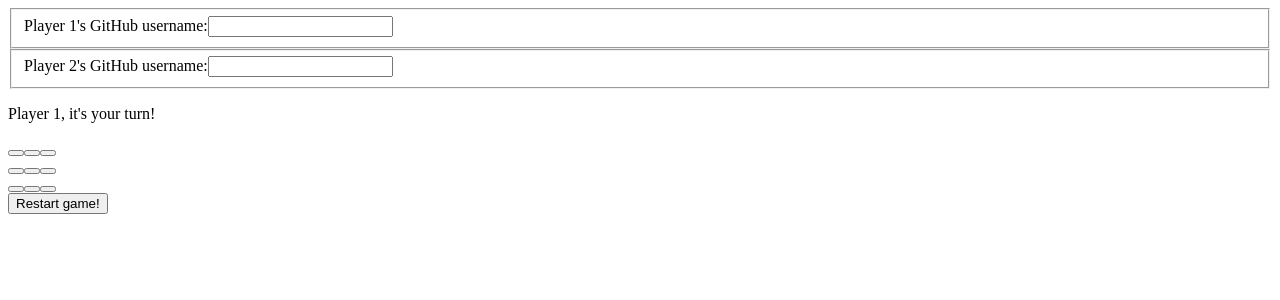
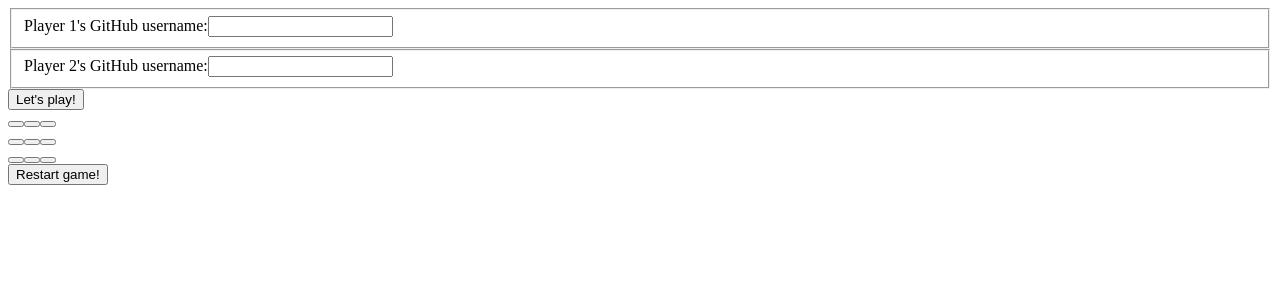
Before and after one commit to FACxBeamery/Thomas-Projec-Wek-6, a React app: page / in a window 1280 px wide. Shown: the top 300 px of the page. Built offline with nearby package versions, Linux system fonts and the light colour scheme.

Commit message:
Add API call so the players user image appears Relates #9

```diff
--- a/src/components/EnterPlayers.js
+++ b/src/components/EnterPlayers.js
@@ -1,17 +1,64 @@
 import React from "react";
 import styles from "../index.css";
 
-const EnterPlayers = () => {
+const EnterPlayers = (props) => {
+	const [player1UsernameInput, setPlayer1UsernameInput] = React.useState("");
+	const [player2UsernameInput, setPlayer2UsernameInput] = React.useState("");
+
+	const handleSubmit = (event) => {
+		event.preventDefault();
+		const gitHubUserRegex = /^[a-z\d](?:[a-z\d]|-(?=[a-z\d])){0,38}$/i;
+
+		if (gitHubUserRegex.test(player1UsernameInput)) {
+			props.setPlayer1Username(player1UsernameInput);
+		} else {
+			props.setPlayer1Username(false);
+		}
+
+		if (gitHubUserRegex.test(player2UsernameInput)) {
+			props.setPlayer2Username(player2UsernameInput);
+		} else {
+			props.setPlayer2Username(false);
+		}
+	};
+
 	return (
-		<form className={styles.form}>
+		<form className={styles.form} onSubmit={handleSubmit}>
 			<fieldset>
 				<label htmlFor="player-1">Player 1's GitHub username:</label>
-				<input type="text" name="player-one-username" />
+				<input
+					type="text"
+					name="player-one-username"
+					onChange={(event) =>
+						setPlayer1UsernameInput(event.target.value)
+					}
+				/>
+				{props.player1Username !== false ? null : (
+					<div className={styles.invalidUsername}>
+						Are you sure? This looks like an invalid GitHub
+						username.
+					</div>
+				)}
 			</fieldset>
 			<fieldset>
 				<label htmlFor="player-2">Player 2's GitHub username:</label>
-				<input type="text" name="player-two-username" />
+				<input
+					type="text"
+					name="player-two-username"
+					onChange={(event) =>
+						setPlayer2UsernameInput(event.target.value)
+					}
+				/>
+				{props.player2Username !== false ? null : (
+					<div className={styles.invalidUsername}>
+						Are you sure? This looks like an invalid GitHub
+						username.
+					</div>
+				)}
 			</fieldset>
+			<button type="submit" name="" className={styles.submitButton}>
+				Let's play!
+			</button>
 		</form>
 	);
 };
--- a/src/components/Game.js
+++ b/src/components/Game.js
@@ -4,6 +4,7 @@ import Board from "./Board.js";
 import Status from "./Status.js";
 import RestartButton from "./RestartButton.js";
 import EnterPlayers from "./EnterPlayers.js";
+import GitHubImage from "./GitHubImage.js";
 
 const Game = (props) => {
 	const [squares, setSquares] = React.useState(Array(9).fill(null));
@@ -11,9 +12,38 @@ const Game = (props) => {
 	const [winner, setWinner] = React.useState(null);
 	const [boardFull, setBoardFull] = React.useState(false);
 
+	const [player1Username, setPlayer1Username] = React.useState();
+	const [player2Username, setPlayer2Username] = React.useState();
+	const [player1GitHubImageURL, setPlayer1GitHubImageURL] = React.useState(
+		null
+	);
+	const [player2GitHubImageURL, setPlayer2GitHubImageURL] = React.useState(
+		null
+	);
+
 	return (
 		<main>
-			<EnterPlayers />
+			<EnterPlayers
+				player1Username={player1Username}
+				setPlayer1Username={setPlayer1Username}
+				player2Username={player2Username}
+				setPlayer2Username={setPlayer2Username}
+				player1GitHubImageURL={player1GitHubImageURL}
+				setPlayer1GitHubImageURL={setPlayer1GitHubImageURL}
+				player2GitHubImageURL={player2GitHubImageURL}
+				setPlayer2GitHubImageURL={setPlayer2GitHubImageURL}
+			/>
+			{player1Username && player2Username ? (
+				<GitHubImage
+					player1Username={player1Username}
+					player2Username={player2Username}
+					player1GitHubImageURL={player1GitHubImageURL}
+					setPlayer1GitHubImageURL={setPlayer1GitHubImageURL}
+					player2GitHubImageURL={player2GitHubImageURL}
+					setPlayer2GitHubImageURL={setPlayer2GitHubImageURL}
+				/>
+			) : null}
+			{player1Username && player2Username ? (
 				<Status
 					squares={squares}
 					p1Turn={p1Turn}
@@ -21,7 +51,10 @@ const Game = (props) => {
 					setWinner={setWinner}
 					boardFull={boardFull}
 					setBoardFull={setBoardFull}
+					player1Username={player1Username}
+					player2Username={player2Username}
 				/>
+			) : null}
 			<Board
 				squares={squares}
 				setSquares={setSquares}
--- /dev/null
+++ b/src/components/GitHubImage.js
@@ -0,0 +1,47 @@
+import React from "react";
+import styles from "../index.css";
+import getUserGitHubPicture from "../utils/getUserGitHubPicture.js";
+
+const GitHubImage = (props) => {
+	React.useEffect(() => {
+		getUserGitHubPicture(props.player1Username)
+			.then((data) => {
+				if (data) {
+					console.log(data.avatar_url);
+					props.setPlayer1GitHubImageURL(data.avatar_url);
+				}
+			})
+			.catch(
+				console.error("Cannot retrieve the GitHub image for Player 1")
+			);
+	}, []);
+
+	React.useEffect(() => {
+		getUserGitHubPicture(props.player2Username)
+			.then((data) => {
+				if (data) {
+					props.setPlayer2GitHubImageURL(data.avatar_url);
+				}
+			})
+			.catch(
+				console.error("Cannot retrieve the GitHub image for Player 2")
+			);
+	}, []);
+
+	return (
+		<div>
+			<img
+				className={styles.gitHbImage}
+				src={props.player1GitHubImageURL}
+				alt="The GitHub avatar of Player 1"
+			/>
+			<img
+				className={styles.gitHbImage}
+				src={props.player2GitHubImageURL}
+				alt="The GitHub avatar of Player 2"
+			/>
+		</div>
+	);
+};
+
+export default GitHubImage;
--- a/src/components/Status.js
+++ b/src/components/Status.js
@@ -12,9 +12,9 @@ const renderStatus = (statusMessage) => {
 const Status = (props) => {
 	if (props.winner) {
 		if (props.winner === "X") {
-			return renderStatus("Congratualtions Player 1!");
+			return renderStatus(`Congratualtions ${props.player1Username}!`);
 		} else {
-			return renderStatus("Congratualtions Player 2!");
+			return renderStatus(`Congratualtions ${props.player2Username}!`);
 		}
 	}
 
@@ -22,9 +22,9 @@ const Status = (props) => {
 		return renderStatus("It's a draw! Have another go!");
 	} else {
 		if (props.p1Turn) {
-			return renderStatus("Player 1, it's your turn!");
+			return renderStatus(`${props.player1Username}, it's your turn!`);
 		} else {
-			return renderStatus("Player 2, it's your turn!");
+			return renderStatus(`${props.player2Username}, it's your turn!`);
 		}
 	}
 };
--- /dev/null
+++ b/src/utils/getUserGitHubPicture.js
@@ -0,0 +1,23 @@
+// import token from "../token.js";
+
+const token = "2e61ba30579d21b186653b454439839f1b5d6a48";
+
+const getUserGitHubPicture = (username) => {
+	return fetch(
+		`https://api.github.com/users/${username}?access_token=${token}`
+	)
+		.then((response) => {
+			if (response.status !== 200) {
+				console.error(
+					"An error has occurred when retrieving the player's GitHub user data"
+				);
+				return;
+			}
+			return response.json();
+		})
+		.catch((error) => {
+			throw new Error(error.message);
+		});
+};
+
+export default getUserGitHubPicture;
```
Lines whose indentation alone changed are shown as unchanged.
